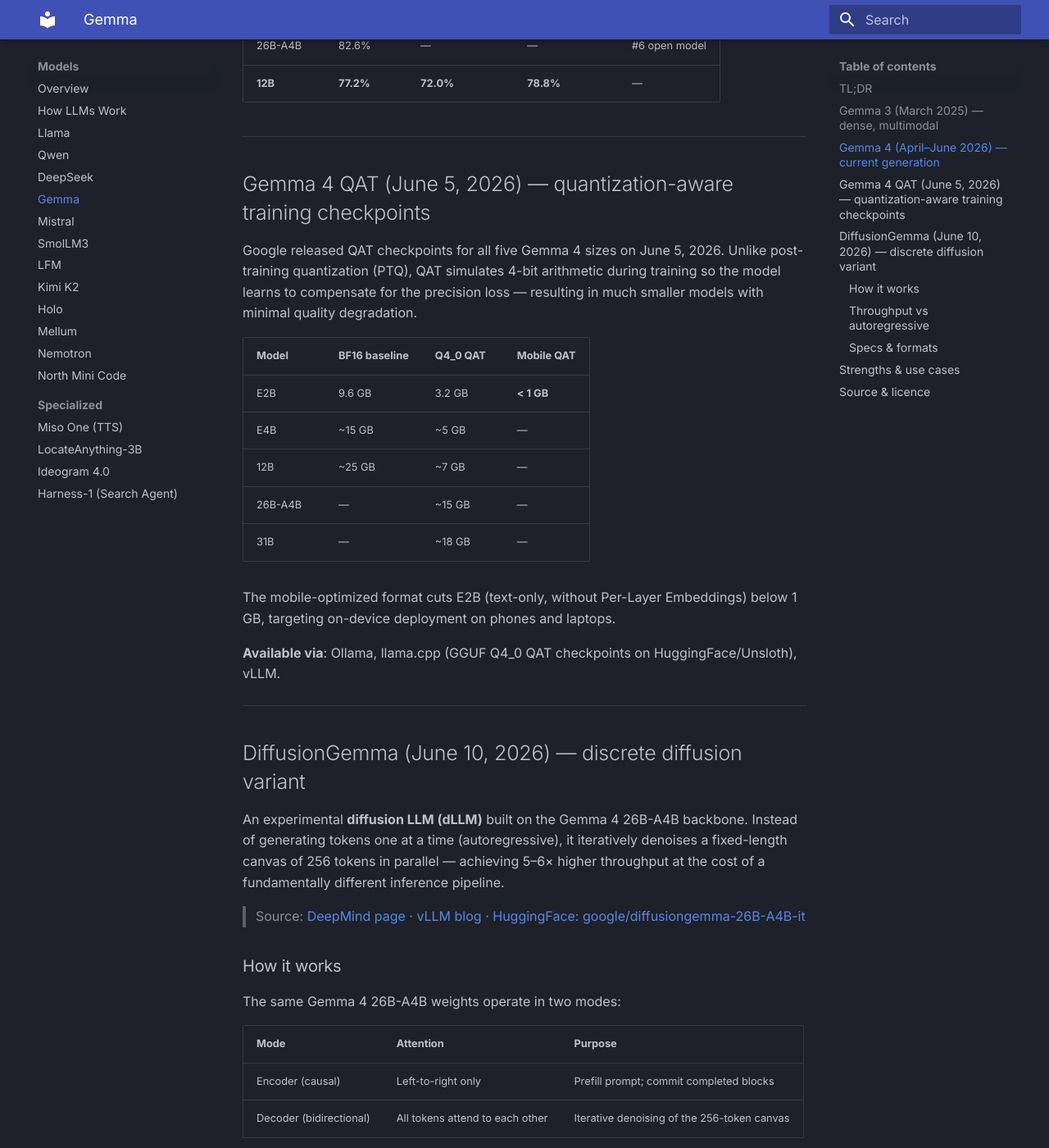
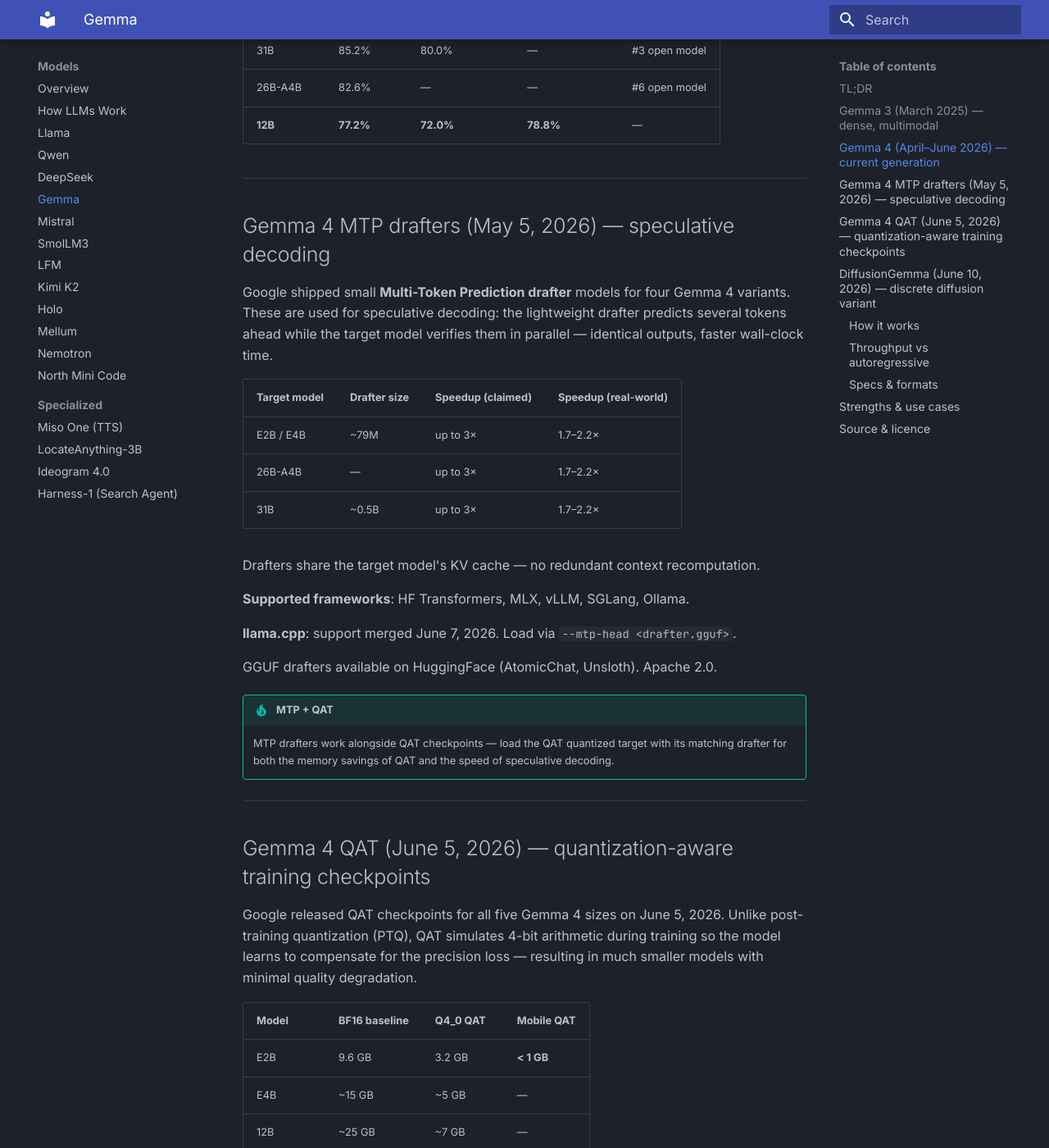
Before and after one commit to t-ballz/ai_local, an MkDocs documentation site: the page built from docs/models/gemma.md, in a window 1280 px wide and 1400 px high, scrolled down 2045 px. Shown: the whole window at 82% size. Built offline with MkDocs 1.6.1 and Material for MkDocs 9.7.7, drawn with Linux system fonts in a browser that asks for light colours; some of the changed text lies outside the part shown.

Commit message:
wiki: add Gemma 4 MTP drafter section (May 2026, llama.cpp --mtp-head)
Co-Authored-By: AI

```diff
--- a/docs/models/gemma.md
+++ b/docs/models/gemma.md
@@ -4,7 +4,7 @@
 
 ## TL;DR
 
-Google DeepMind's open-weight family. Gemma 3 (March 2025) brought 128K context and multimodal (text + images) to small models. Gemma 4 (April–June 2026) adds MoE, video understanding, and a massive coding improvement. A new **12B dense** variant (June 3, 2026) fills the gap between the edge models and the 26B MoE with full audio+video+image support and 256K context at ~6.5 GB Q4. **DiffusionGemma** (June 10, 2026) is an experimental discrete diffusion variant on the 26B-A4B backbone — 5–6× throughput via parallel block generation, vLLM only. Apache 2.0 licence.
+Google DeepMind's open-weight family. Gemma 3 (March 2025) brought 128K context and multimodal (text + images) to small models. Gemma 4 (April–June 2026) adds MoE, video understanding, and a massive coding improvement. A new **12B dense** variant (June 3, 2026) fills the gap between the edge models and the 26B MoE with full audio+video+image support and 256K context at ~6.5 GB Q4. **MTP drafters** (May 5) bring 1.7–3× speculative decoding speedup to E2B/E4B/26B/31B (llama.cpp `--mtp-head`, Ollama, vLLM). **DiffusionGemma** (June 10) is an experimental discrete diffusion variant on the 26B-A4B backbone — 5–6× throughput via parallel block generation, vLLM only. Apache 2.0 licence.
 
 ---
 
@@ -49,6 +49,29 @@
 | 31B | 85.2% | 80.0% | — | #3 open model |
 | 26B-A4B | 82.6% | — | — | #6 open model |
 | **12B** | **77.2%** | **72.0%** | **78.8%** | — |
+
+---
+
+## Gemma 4 MTP drafters (May 5, 2026) — speculative decoding
+
+Google shipped small **Multi-Token Prediction drafter** models for four Gemma 4 variants. These are used for speculative decoding: the lightweight drafter predicts several tokens ahead while the target model verifies them in parallel — identical outputs, faster wall-clock time.
+
+| Target model | Drafter size | Speedup (claimed) | Speedup (real-world) |
+|-------------|-------------|------------------|---------------------|
+| E2B / E4B | ~79M | up to 3× | 1.7–2.2× |
+| 26B-A4B | — | up to 3× | 1.7–2.2× |
+| 31B | ~0.5B | up to 3× | 1.7–2.2× |
+
+Drafters share the target model's KV cache — no redundant context recomputation.
+
+**Supported frameworks**: HF Transformers, MLX, vLLM, SGLang, Ollama.
+
+**llama.cpp**: support merged June 7, 2026. Load via `--mtp-head <drafter.gguf>`.
+
+GGUF drafters available on HuggingFace (AtomicChat, Unsloth). Apache 2.0.
+
+!!! tip "MTP + QAT"
+    MTP drafters work alongside QAT checkpoints — load the QAT quantized target with its matching drafter for both the memory savings of QAT and the speed of speculative decoding.
 
 ---
 
```
